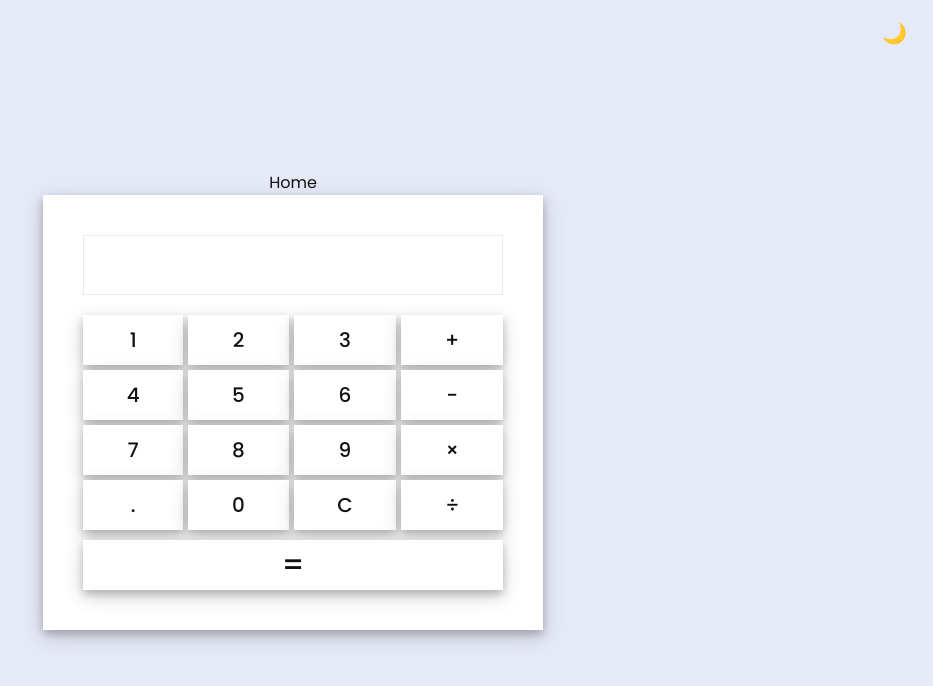
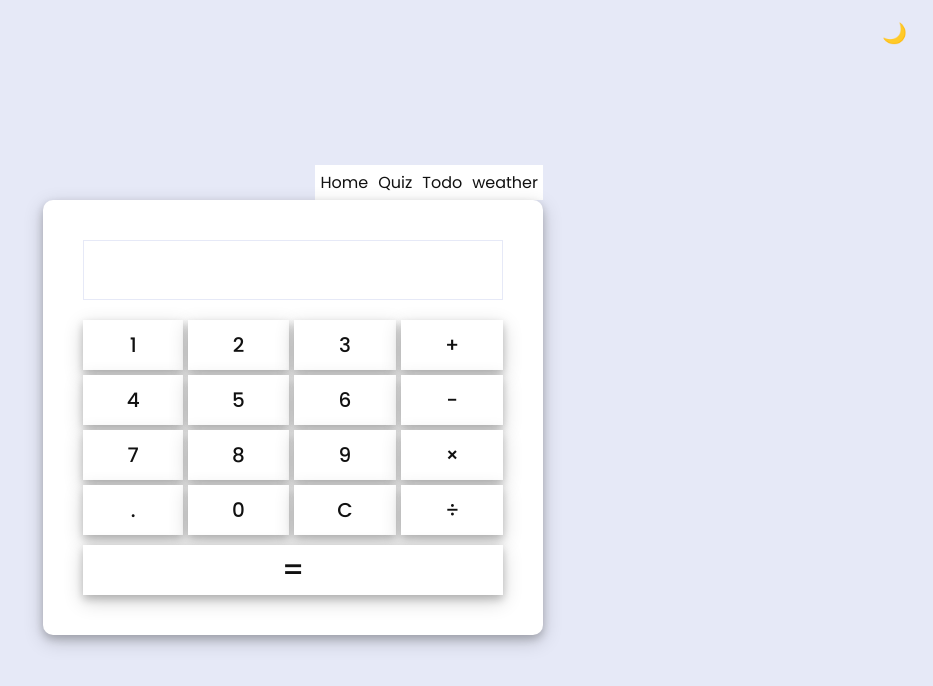
Before and after one commit to abenime/HUCISA-WEB-FINAL, a plain HTML site: page calculator.html in a window 1280 px wide. Shown: the whole page, without its empty margins (347-1280 px from the left). Drawn offline with Linux system fonts and the light colour scheme.

Commit message:
some minor changes

```diff
--- a/calc/calc.css
+++ b/calc/calc.css
@@ -28,8 +28,10 @@ body{
     justify-content: center;
     background-color: var(--bg);
     font-family: 'poppins';
+    transition: all 0.3s;
 }
 .calc{
+    border-radius: 10px;
     width: 500px;
     box-shadow: 0 4px 8px 0 rgba(0, 0, 0, 0.2), 0 6px 20px 0 rgba(0, 0, 0, 0.19);
     background-color: var(--card-bg);
--- a/calculator.html
+++ b/calculator.html
@@ -4,11 +4,17 @@
     <meta charset="UTF-8">
     <meta name="viewport" content="width=device-width, initial-scale=1.0">
     <link rel="stylesheet" href="calc/calc.css">
+    <link rel="stylesheet" href="nav.css">
     <title>HU-Calculator</title>
 </head>
 <body>
     <button class="toggle-btn" onclick="toggleDarkMode()">🌙</button>
-    <a href="index.html">Home</a>
+    <div class="navbar">
+        <a href="index.html">Home </a>
+        <a href="quiz.html">Quiz </a>
+        <a href="todolist.html">Todo </a>
+        <a href="weather.html">weather</a>
+    </div>
     <div class="calc">
         <input type="text" disabled id="display">
         <div class="calc-btns">
--- /dev/null
+++ b/nav.css
@@ -0,0 +1,10 @@
+.navbar{
+    display: flex;
+    justify-content: right;
+    width: 500px;
+}
+.navbar a{
+    background-color: var(--card-bg);
+    padding: 5px;
+
+}
--- a/styles.css
+++ b/styles.css
@@ -66,6 +66,7 @@ a{
     font-family: inherit;
     font-weight: 500;
     cursor: pointer;
+    color: var(--text);
     background-color: var(--bg);
 }
 
```
Also changed, not shown: index.html (+4 -4 lines), quiz.html (+8 -2 lines), todolist.html (+7 -1 lines), weather.html (+8 -2 lines).
